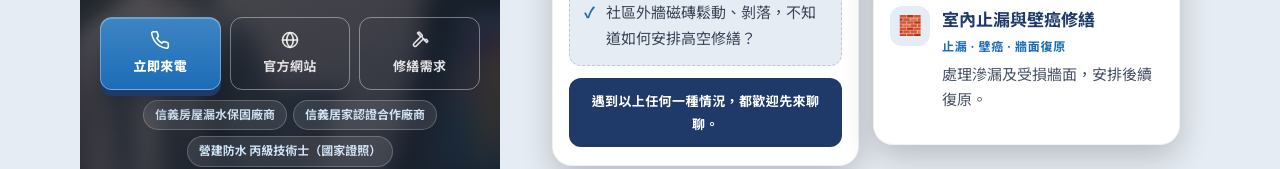
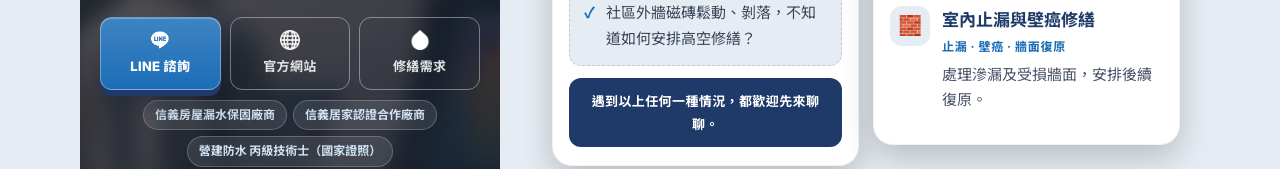
Before and after one commit to ericlin1994/carolyn-card, a plain HTML site: page index.html in a window 1280 px wide. Shown: the part 604-773 px from the top of the page. Drawn offline with Linux system fonts and the light colour scheme; no server answers.

Commit message:
名片頁 hero 主按鈕列與鄧大哥同步：LINE 諮詢（官方帳號 @waterproof888）＋三顆圖示改用 Flex 卡片同組白／透明底圖檔

```diff
--- a/index.html
+++ b/index.html
@@ -482,9 +482,9 @@
     </div>
 
     <nav class="actions" style="grid-template-columns:repeat(3,1fr)">
-      <a class="btn primary" href="tel:+886976365862"><span class="ic"><svg viewBox="0 0 24 24" width="20" height="20" fill="none" stroke="currentColor" stroke-width="1.9" stroke-linecap="round" stroke-linejoin="round" aria-hidden="true" focusable="false"><path d="M22 16.9v3a2 2 0 0 1-2.2 2 19.8 19.8 0 0 1-8.6-3.1 19.5 19.5 0 0 1-6-6A19.8 19.8 0 0 1 2.1 4.2 2 2 0 0 1 4.1 2h3a2 2 0 0 1 2 1.7c.1.9.4 1.8.7 2.7a2 2 0 0 1-.5 2.1L8.1 9.8a16 16 0 0 0 6 6l1.3-1.3a2 2 0 0 1 2.1-.4c.9.3 1.8.6 2.7.7a2 2 0 0 1 1.7 2z"/></svg></span>立即來電</a>
-      <a class="btn" href="https://www.waterproofs.tw/"><span class="ic"><svg viewBox="0 0 24 24" width="20" height="20" fill="none" stroke="currentColor" stroke-width="1.9" stroke-linecap="round" stroke-linejoin="round" aria-hidden="true" focusable="false"><circle cx="12" cy="12" r="9"/><path d="M3 12h18"/><path d="M12 3c2.6 2.5 4 5.6 4 9s-1.4 6.5-4 9c-2.6-2.5-4-5.6-4-9s1.4-6.5 4-9z"/></svg></span>官方網站</a>
-      <a class="btn" href="https://dev.taskgo.com.tw/repair-intake/DB8ILrnt61Z59dzoQA8NNb1JA6PhA4HrY2LTetRGu2I?ref=Q3Rinla2HQQ"><span class="ic"><svg viewBox="0 0 24 24" width="20" height="20" fill="none" stroke="currentColor" stroke-width="1.9" stroke-linecap="round" stroke-linejoin="round" aria-hidden="true" focusable="false"><path d="M14.7 6.3a4 4 0 0 0 5 5L21 12.6a1 1 0 0 1 0 1.4l-1 1-4.2-4.2-8.5 8.5a2 2 0 0 1-2.8-2.8l8.5-8.5L9 3.8l1-1a1 1 0 0 1 1.4 0z"/></svg></span>修繕需求</a>
+      <a class="btn primary" href="https://line.me/R/ti/p/@waterproof888"><span class="ic"><img src="img/icon-line-w-v3.png" width="20" height="20" alt="" style="display:block;object-fit:contain" decoding="async"></span>LINE 諮詢</a>
+      <a class="btn" href="https://www.waterproofs.tw/"><span class="ic"><img src="img/icon-web-v2.png" width="20" height="20" alt="" style="display:block;object-fit:contain" decoding="async"></span>官方網站</a>
+      <a class="btn" href="https://dev.taskgo.com.tw/repair-intake/DB8ILrnt61Z59dzoQA8NNb1JA6PhA4HrY2LTetRGu2I?ref=Q3Rinla2HQQ"><span class="ic"><img src="img/icon-repair-v2.png" width="20" height="20" alt="" style="display:block;object-fit:contain" decoding="async"></span>修繕需求</a>
     </nav>
     <div class="trust"><span>信義房屋漏水保固廠商</span><span>信義居家認證合作廠商</span><span>營建防水 丙級技術士（國家證照）</span><span>CRAA 工業繩索技術員（高空作業認證）</span></div>
   </header>
```
